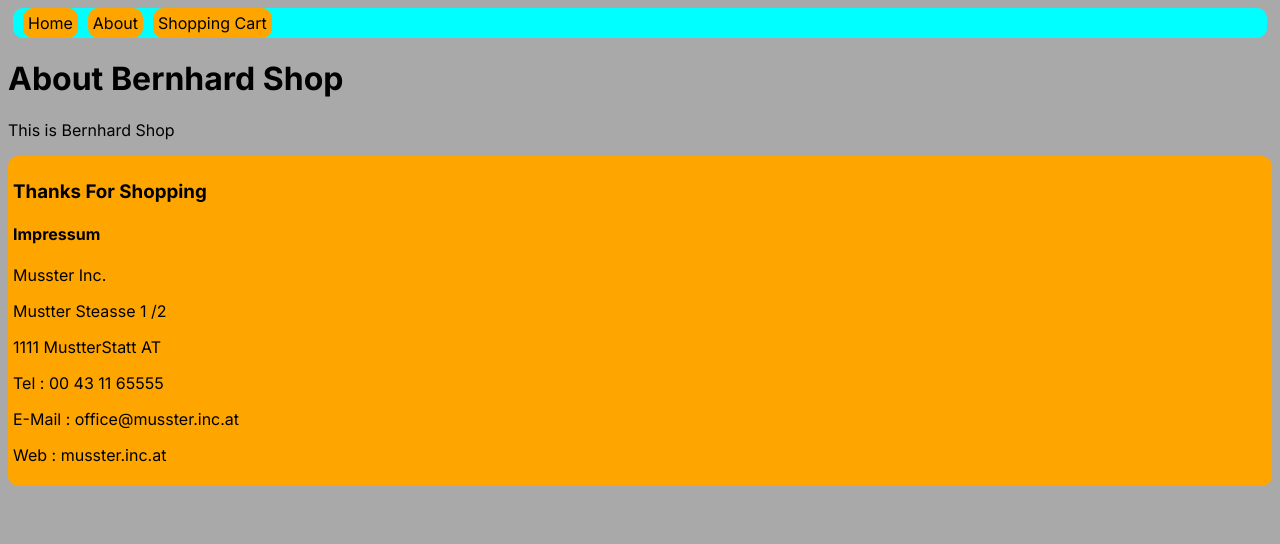
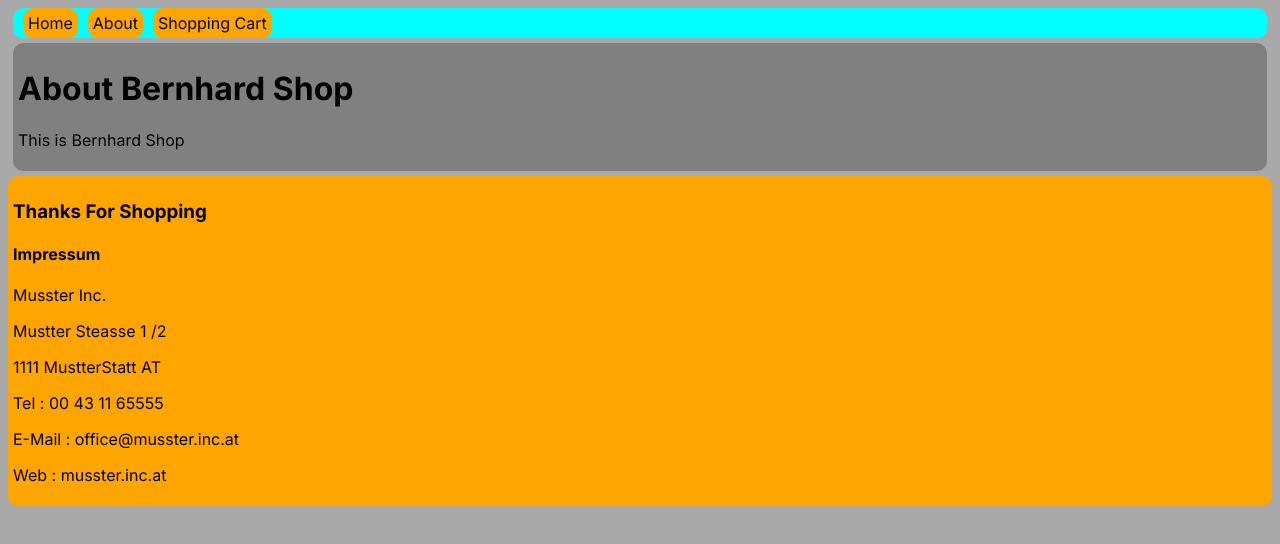
Before and after one commit to Bernkra96/next.js-ecommerce-store, a Next.js app: page /about in a window 1280 px wide. Shown: the top 544 px of the page. Built offline with nearby package versions, Linux system fonts and the light colour scheme.

Commit message:
Add main

```diff
--- a/app/about/page.js
+++ b/app/about/page.js
@@ -5,9 +5,9 @@ export const metadata = {
 
 export default function AboutPage() {
   return (
-    <>
+    <main>
       <h1> About Bernhard Shop </h1>
       <p> This is Bernhard Shop </p>
-    </>
+    </main>
   );
 }
--- a/app/cart/page.js
+++ b/app/cart/page.js
@@ -15,7 +15,7 @@ export default function cartPage() {
   const item = getItem(Number(itemsid));
 
   return (
-    <>
+    <main>
       <h1>Yor Itmes </h1>
       <div>
         <h2>{item.itemName} </h2>
@@ -33,6 +33,6 @@ export default function cartPage() {
 
       <CartPageForm />
       <p>{'Total = ' + item.price / 100 + '€'} </p>
-    </>
+    </main>
   );
 }
--- a/app/globals.css
+++ b/app/globals.css
@@ -23,6 +23,9 @@ main ul {
   background-color: grey;
 }
 main li {
+  background-color: grey;
+}
+main div {
   background-color: grey;
 }
 main img {
```
